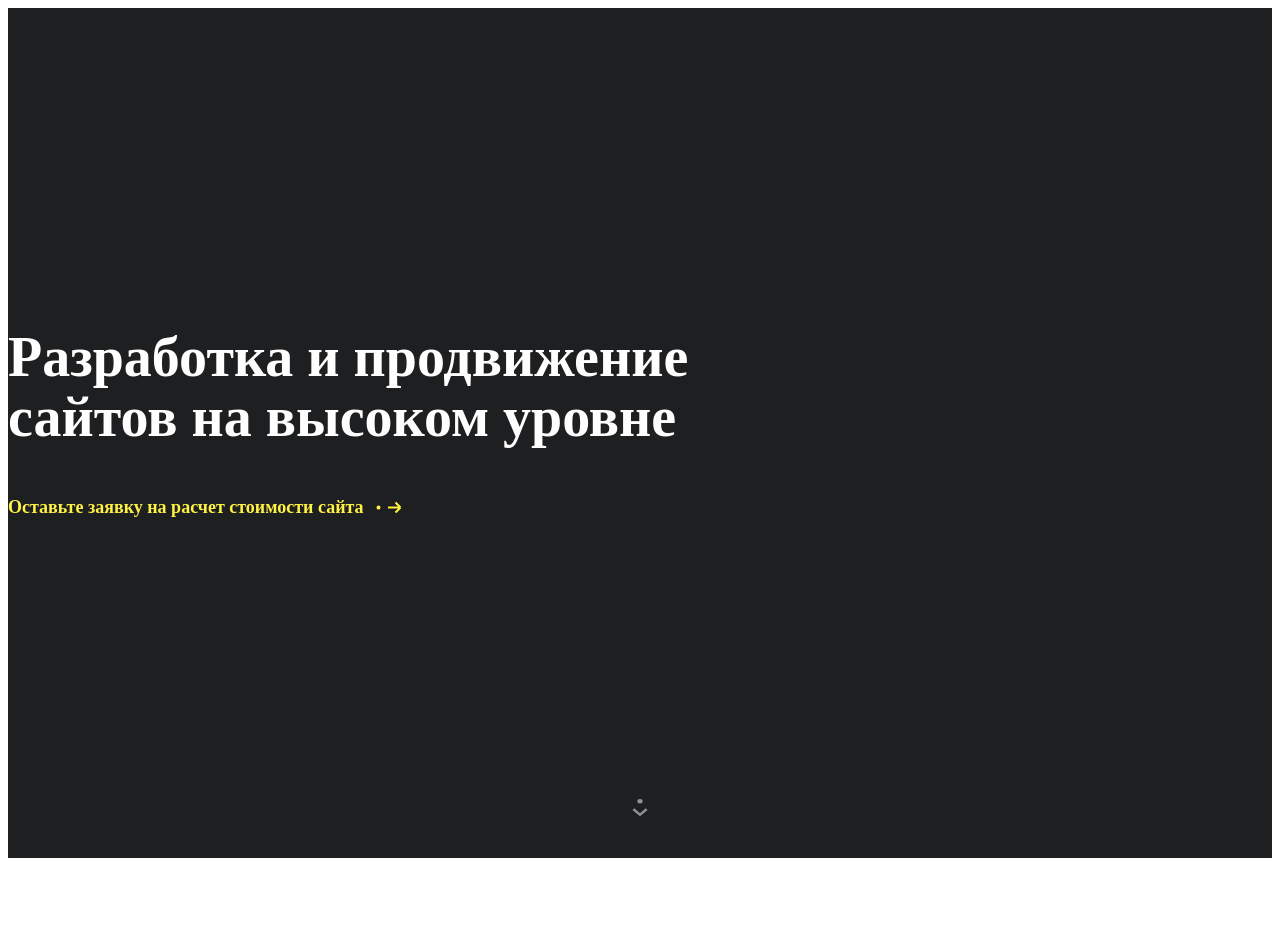
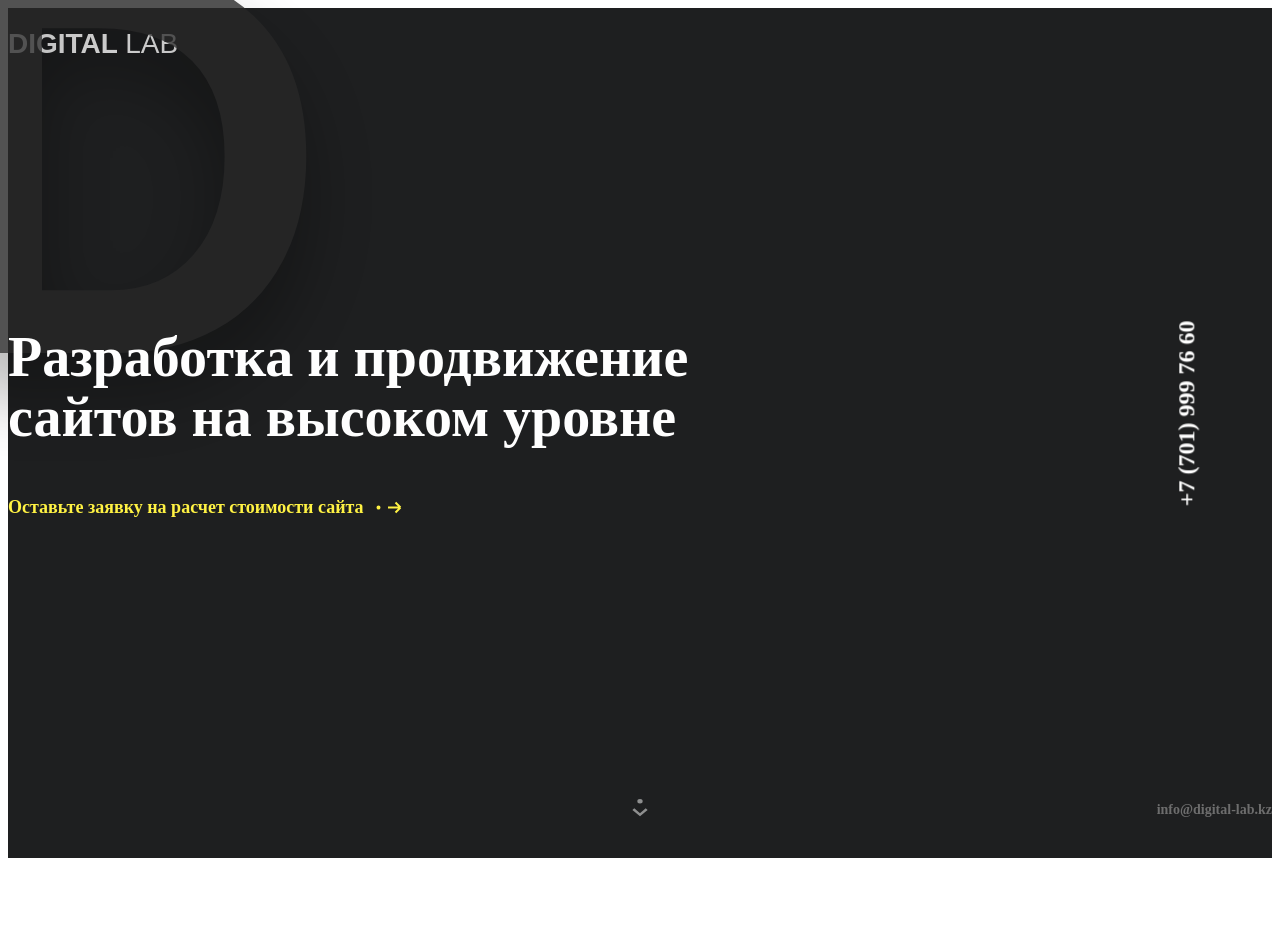
Before and after one commit to Nursultan011/webStudio, a Vue app: page / in a window 1280 px wide. Shown: the top 952 px of the page. Built offline with nearby package versions, Linux system fonts and the light colour scheme; the HTML template or start-up script is replaced by a standard one.

Commit message:
my changes

```diff
--- a/src/components/global/header.vue
+++ b/src/components/global/header.vue
@@ -0,0 +1,28 @@
+<template>
+  <header class="header">
+    <div class="container-fluid d-flex justify-content-between">
+      <div class="header__logo">
+        Digital <span>Lab</span>
+      </div>
+    </div>
+  </header>
+</template>
+
+<style lang="scss" scoped>
+.header {
+  position: absolute;
+  width: 100%;
+  &__logo {
+    color: white;
+    text-transform: uppercase;
+    font-family: 'Raleway', sans-serif;
+    font-size: 28px;
+    font-weight: 800;
+    z-index: 3;
+    padding: 20px 0;
+    span {
+      font-weight: 200;
+    }
+  }
+}
+</style>
--- a/src/components/partials/aboutBlock.vue
+++ b/src/components/partials/aboutBlock.vue
@@ -1,6 +1,6 @@
 <template>
   <section class="about">
-    <div class="container">
+    <div class="container-fluid">
       <div class="about__inner">
         <div class="about__card" v-for="(item, i) in about_info" :key="i">
           <div class="about__card-img">
--- a/src/components/partials/mainBlock.vue
+++ b/src/components/partials/mainBlock.vue
@@ -1,13 +1,20 @@
 <template>
   <section class="main">
-    <div class="container">
+    <div class="container-fluid">
+      <div class="main__bg">D</div>
       <div class="main__inner">
         <header></header>
         <div class="content">
+          <div class="main__contact-phone">
+            <a href="tel:+77019997660">+7 (701) 999 76 60</a>
+          </div>
           <h1>Разработка и продвижение сайтов на высоком уровне</h1>
           <div class="main__request">
             <span> Оставьте заявку на расчет стоимости сайта </span>
             <img src="../../assets/icons/arrow-right.svg" alt="" />
+          </div>
+          <div class="main__email-link">
+            <a href="mailto:info@digital-lab.kz">info@digital-lab.kz</a>
           </div>
         </div>
         <a class="scroll">
@@ -26,6 +33,31 @@ export default {};
 .main {
   background-color: #1e1f20;
   min-height: 100vh;
+  &__bg {
+    position: absolute;
+    left: -6vw;
+    top: -13vw;
+    text-shadow: 0 40px 70px rgba(0, 0, 0, 0.4);
+    font-weight: 800;
+    font-size: 44vw;
+    font-family: 'Raleway', sans-serif;
+    color: #272727;
+    opacity: .8;
+  }
+  &__contact-phone {
+    color: white;
+    transform: rotate(270deg);
+    font-size: 24px;
+    font-weight: 700;
+    position: fixed;
+    right: 0;
+    top: 50vh;
+    text-transform: uppercase;
+    a {
+      text-decoration: none;
+      color: white;
+    }
+  }
   &__inner {
     min-height: 100vh;
     position: relative;
@@ -55,6 +87,17 @@ export default {};
         height: 18px;
         cursor: pointer;
       }
+    }
+  }
+  &__email-link {
+    position: absolute;
+    right: 0;
+    bottom: 5vh;
+    a {
+      text-decoration: none;
+      color: #6d6d6d;
+      font-size: 14px;
+      font-weight: 700;
     }
   }
   &__request {
--- a/src/components/partials/stepsBlock.vue
+++ b/src/components/partials/stepsBlock.vue
@@ -1,6 +1,6 @@
 <template>
   <section class="steps">
-    <div class="container">
+    <div class="container-fluid">
       <div class="steps__inner">
         <div class="steps__title">Этапы работы</div>
         <div class="steps__list">
--- a/src/components/partials/subBanner.vue
+++ b/src/components/partials/subBanner.vue
@@ -1,6 +1,6 @@
 <template>
   <section class="sub-banner">
-    <div class="container">
+    <div class="container-fluid">
       <div class="sub-banner__inner">
         <div class="sub-banner__content">
           <div class="icon">
--- a/src/pages/Main.vue
+++ b/src/pages/Main.vue
@@ -1,5 +1,6 @@
 <template>
   <div>
+    <header-block />
     <main-block />
     <about-block />
     <sub-banner />
@@ -12,6 +13,7 @@
 <script>
 export default {
   components: {
+    headerBlock: () => import('../components/global/header.vue'),
     mainBlock: () => import("../components/partials/mainBlock.vue"),
     AboutBlock: () => import("../components/partials/aboutBlock.vue"),
     SubBanner: () => import("../components/partials/subBanner.vue"),
--- a/src/styles/style.scss
+++ b/src/styles/style.scss
@@ -1,4 +1,5 @@
 @import url('https://fonts.googleapis.com/css2?family=Montserrat:wght@300;400;500;600;700;800;900&display=swap');
+@import url('https://fonts.googleapis.com/css2?family=Raleway:wght@100;200;300;400;500;600;700;800&display=swap');
 @import './components';
 @import './responsive';
 
```
Also changed, not shown: src/styles/_responsive.scss (line endings or trailing spaces).
